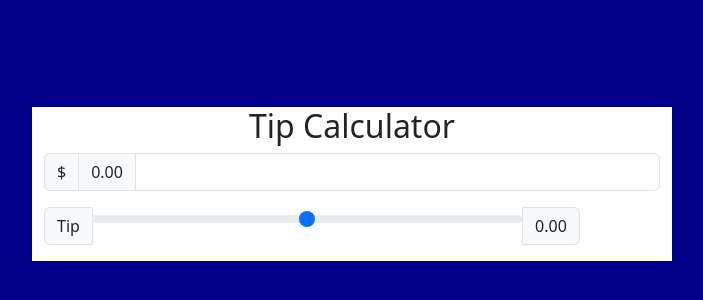
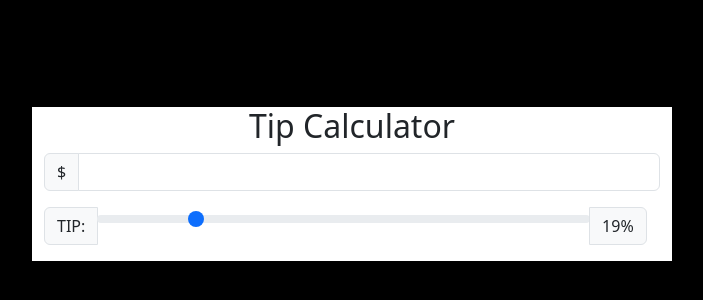
Before and after one commit to wilmersaenz81/TipCalculator, a plain HTML site: page index.html in a window 1280 px wide. Shown: the part 216-516 px from the top of the page, without its empty margins (288-991 px from the left). Drawn offline with nearby package versions, Linux system fonts and the light colour scheme.

Commit message:
christian first commit

```diff
--- a/index.html
+++ b/index.html
@@ -1,42 +1,48 @@
 <!DOCTYPE html>
 <html lang="en">
   <head>
-    <meta charset="UTF-8">
-    <meta http-equiv="X-UA-Compatible" content="IE=edge">
-    <meta name="viewport" content="width=device-width, initial-scale=1.0">
+    <meta charset="UTF-8" />
+    <meta http-equiv="X-UA-Compatible" content="IE=edge" />
+    <meta name="viewport" content="width=device-width, initial-scale=1.0" />
     <title>Tip Calculator</title>
-        <link href="https://cdn.jsdelivr.net/npm/bootstrap@5.3.0-alpha3/dist/css/bootstrap.min.css" rel="stylesheet" integrity="sha384-KK94CHFLLe+nY2dmCWGMq91rCGa5gtU4mk92HdvYe+M/SXH301p5ILy+dN9+nJOZ" crossorigin="anonymous">
-        <link rel="stylesheet" href="style.css">
+    <link
+      href="https://cdn.jsdelivr.net/npm/bootstrap@5.3.0-alpha3/dist/css/bootstrap.min.css"
+      rel="stylesheet"
+      integrity="sha384-KK94CHFLLe+nY2dmCWGMq91rCGa5gtU4mk92HdvYe+M/SXH301p5ILy+dN9+nJOZ"
+      crossorigin="anonymous"
+    />
+    <link rel="stylesheet" href="style.css" />
   </head>
   <body>
     <div class="container">
       <h2>Tip Calculator</h2>
       <div class="input-group mb-3">
         <span class="input-group-text">$</span>
-        <span class="input-group-text">0.00</span>
-        <input type="text" class="form-control" aria-label="Dollar amount (with dot and two decimal places)">
+        <input
+          type="text"
+          class="form-control"
+          aria-label="Dollar amount (with dot and two decimal places)"
+        />
       </div>
-       <div class="input-group mb-3">
-        <span class="input-group-text">Tip</span>
-        <input type="range" class="form-range range" oninput="this.nextElementSibling.innerHTML=this.value+'%'" >
-        <span class="input-group-text">0.00</span>
-
+      <div class="input-group mb-3 range" >
+        <span class="input-group-text">TIP:</span>
+        <input
+          type="range"
+          class="form-range"
+          value="19"
+          style="width: 80%;"
+          min="0"
+          max="100"
+          oninput="this.nextElementSibling.innerHTML = this.value+'%'"
+        />
+        <span class="input-group-text">19%</span>
 
       </div>
-
-
     </div>
-
-
-
-
-
-
-
-
-
-    <script src="https://cdn.jsdelivr.net/npm/bootstrap@5.3.0-alpha3/dist/js/bootstrap.bundle.min.js" integrity="sha384-ENjdO4Dr2bkBIFxQpeoTz1HIcje39Wm4jDKdf19U8gI4ddQ3GYNS7NTKfAdVQSZe" crossorigin="anonymous"></script>
-
-
+    <script
+      src="https://cdn.jsdelivr.net/npm/bootstrap@5.3.0-alpha3/dist/js/bootstrap.bundle.min.js"
+      integrity="sha384-ENjdO4Dr2bkBIFxQpeoTz1HIcje39Wm4jDKdf19U8gI4ddQ3GYNS7NTKfAdVQSZe"
+      crossorigin="anonymous"
+    ></script>
   </body>
 </html>
--- a/style.css
+++ b/style.css
@@ -2,25 +2,23 @@ html {
   width: 100%;
   height: 100%;
 }
-
 body {
+  background-color: black;
   width: 100%;
   height: 100%;
   display: flex;
-    background-color: darkblue;
 }
 
 .container {
+  background-color: white;
+  align-items: center;
   margin: auto;
-    background-color: white;
   width: 50%;
-    align-items: center;
+}
+.range{
+    width: 100%;
 }
 
-h2 {
+h2{
     text-align: center;
 }
-
-.range {
-    width: 70%;
-}
```
Lines whose indentation alone changed are shown as unchanged.
